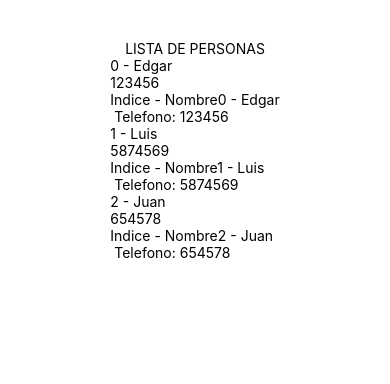
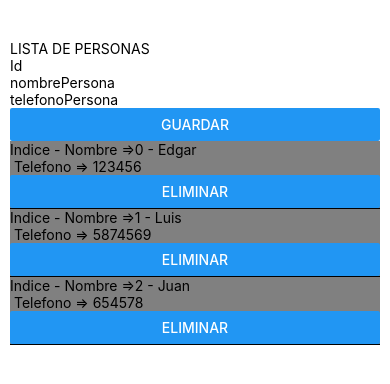
Before and after one commit to diegoles/curso-react-native_CM, a React Native app in the folder Lista/: screen / in a window 390 px wide. Shown: the top 384 px of the page. Built offline with nearby package versions, Linux system fonts and the light colour scheme.

Commit message:
Pasar información de componentes padres a hijos, actulizar información de la lista. Funcionalidad para agregar  y borrar personas de la lista.

```diff
--- a/Lista/App.js
+++ b/Lista/App.js
@@ -1,6 +1,14 @@
 import React, { Component } from "react";
-import { StyleSheet, Text, View, FlatList } from "react-native";
-import {ItemPersona} from './componentes/ItemPersona';
+import {
+  StyleSheet,
+  Text,
+  View,
+  FlatList,
+  TextInput,
+  Button,
+  Alert,
+} from "react-native";
+import { ItemPersona } from "./componentes/ItemPersona";
 
 export default class App extends Component {
   constructor() {
@@ -10,24 +18,69 @@ export default class App extends Component {
       { id: "20", nombre: "Luis", telefono: "5874569" },
       { id: "30", nombre: "Juan", telefono: "654578" },
     ];
+    this.state = {
+      listaPersonas: this.personas,
+      idPersona: "",
+      nombrePersona: "",
+      telefonoPersona: "",
+    };
   }
   render() {
     return (
       <View style={styles.container}>
         <Text>LISTA DE PERSONAS</Text>
+        <TextInput
+          value={this.state.idPersona}
+          onChangeText={(txt) => {
+            this.setState({
+              idPersona: txt,
+            });
+          }}
+          placeholder="Id"
+        />
+        <TextInput
+          value={this.state.nombrePersona}
+          onChangeText={(txt) => {
+            this.setState({
+              nombrePersona: txt,
+            });
+          }}
+          placeholder="nombrePersona"
+        />
+        <TextInput
+          value={this.state.telefonoPersona}
+          onChangeText={(txt) => {
+            this.setState({
+              telefonoPersona: txt,
+            });
+          }}
+          placeholder="telefonoPersona"
+        />
+        <Button
+          title="GUARDAR"
+          onPress={() => {
+            this.agregar({
+              id: this.state.idPersona,
+              nombre: this.state.nombrePersona,
+              telefono: this.state.telefonoPersona
+            });
+          }}
+        ></Button>
         <FlatList
-          data={this.personas}
+          data={this.state.listaPersonas}
           keyExtractor={(key) => {
             return key.id + "";
           }}
           renderItem={(obj) => {
             return (
               <View>
-                <Text>
-                  {obj.index} - {obj.item.nombre}
-                </Text>
-                <Text>{obj.item.telefono}</Text>
-                <ItemPersona indice={obj.index} persona={obj.item}></ItemPersona>
+                {/* <Text> {obj.index} - {obj.item.nombre} </Text>
+                <Text>{obj.item.telefono}</Text> */}
+                <ItemPersona
+                  indice={obj.index}
+                  persona={obj.item}
+                  fnEliminar={this.eliminar}
+                />
               </View>
             );
           }}
@@ -35,14 +88,53 @@ export default class App extends Component {
       </View>
     );
   }
+
+  eliminar = (p) => {
+    let indice = this.buscar(p);
+
+    if (indice != -1) {
+      this.personas.splice(indice, 1);
+    }
+    this.setState({
+      listaPersonas: this.personas,
+    });
+  };
+
+  buscar = (p) => {
+    let indice = -1;
+
+    for (let i = 0; i < this.personas.length; i++) {
+      if (this.personas[i].id === p.id) {
+        indice = i;
+        break;
+      }
+    }
+    return indice;
+  };
+
+  agregar = (p) => {
+    if (this.buscar(p) == -1) {
+      this.personas.push(p);
+      this.setState({
+        listaPersonas: this.personas,
+        idPersona:"",
+        nombrePersona:"",
+        telefonoPersona:""
+      });
+    } else {
+      Alert.alert("La persona ya existe");
+    }
+  };
 }
 
 const styles = StyleSheet.create({
   container: {
     flex: 1,
     backgroundColor: "#fff",
-    alignItems: "center",
+    alignItems: "stretch",
     justifyContent: "center",
     marginTop: 40,
+    marginLeft:10,
+    marginRight:10
   },
 });
--- a/Lista/componentes/ItemPersona.js
+++ b/Lista/componentes/ItemPersona.js
@@ -1,17 +1,32 @@
 import React, { Component } from "react";
-import { Text, View } from "react-native";
+import { StyleSheet, Text, View, Button, Alert } from "react-native";
 
 export class ItemPersona extends Component {
   render() {
     return (
-      <View>
+      <View style={styles.fila}>
         <Text>
-          Indice - Nombre
+          Indice - Nombre =>
           {this.props.indice} - {this.props.persona.nombre}
         </Text>
 
-        <Text> Telefono: {this.props.persona.telefono}</Text>
+        <Text> Telefono => {this.props.persona.telefono}</Text>
+        <Button
+          title="ELIMINAR"
+          onPress={() => {
+            this.props.fnEliminar(this.props.persona);
+            // Alert.alert("id:" + this.props.persona.id);
+          }}
+        />
       </View>
     );
   }
 }
+
+const styles = StyleSheet.create({
+  fila: {
+    backgroundColor: "gray",
+    borderBottomWidth: 1
+
+  },
+});
```
